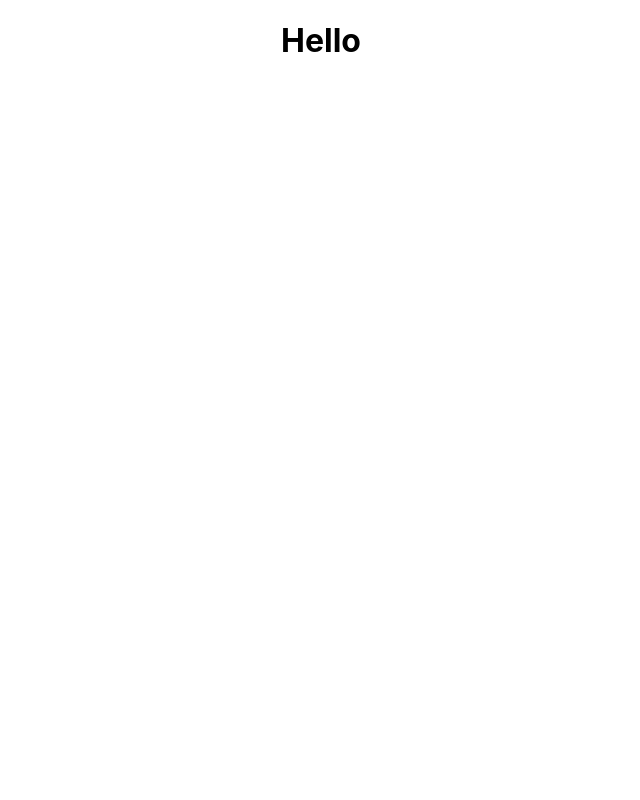
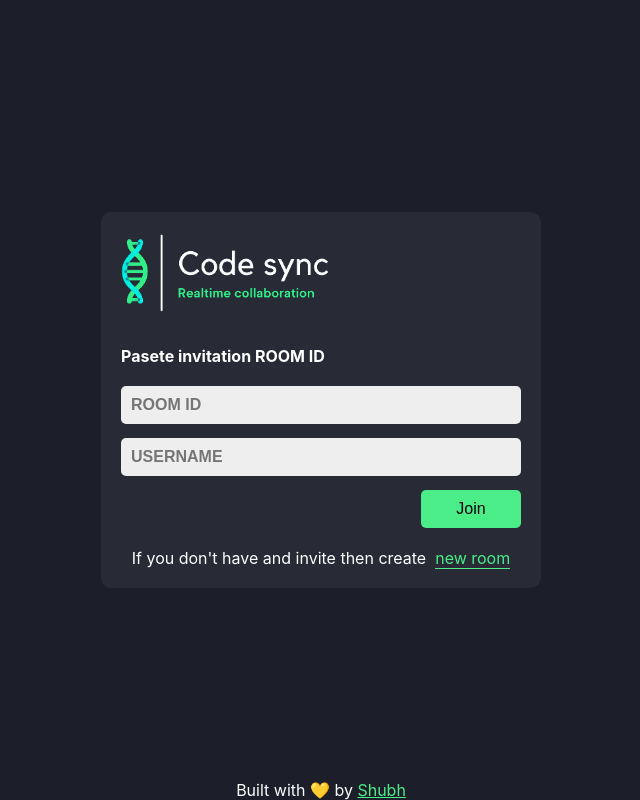
Before and after one commit to MerakiShubh/CodeSync, a React (Create React App) app: page / in a window 1280 px wide. Shown: the whole page, without its empty margins (319-959 px from the left). Built offline with nearby package versions, Linux system fonts and the light colour scheme.

Commit message:
Home page sytling

```diff
--- a/src/App.css
+++ b/src/App.css
@@ -1,38 +1,87 @@
-.App {
-  text-align: center;
+.homePageWrapper {
+  height: 100vh;
+  display: flex;
+  align-items: center;
+  justify-content: center;
+  color: #fff;
 }
 
-.App-logo {
-  height: 40vmin;
-  pointer-events: none;
+.formWrapper {
+  background: #282a36;
+  padding: 20px;
+  border-radius: 10px;
+  width: 400px;
+  max-width: 90%;
 }
 
-@media (prefers-reduced-motion: no-preference) {
-  .App-logo {
-    animation: App-logo-spin infinite 20s linear;
-  }
+footer {
+  position: fixed;
+  bottom: 0;
 }
 
-.App-header {
-  background-color: #282c34;
-  min-height: 100vh;
+footer a {
+  color: #4aee88;
+}
+
+.inputGroup {
   display: flex;
   flex-direction: column;
-  align-items: center;
-  justify-content: center;
-  font-size: calc(10px + 2vmin);
-  color: white;
 }
 
-.App-link {
-  color: #61dafb;
+.mainLabel {
+  margin-bottom: 20px;
+  margin-top: 0;
 }
 
-@keyframes App-logo-spin {
-  from {
-    transform: rotate(0deg);
-  }
-  to {
-    transform: rotate(360deg);
-  }
+.homePageLogo {
+  height: 80px;
+  margin-bottom: 30px;
 }
+
+.inputBox {
+  padding: 10px;
+  border-radius: 5px;
+  outline: none;
+  border: none;
+  margin-bottom: 14px;
+  background: #eee;
+  font-size: 16px;
+  font-weight: bold;
+}
+
+.btn {
+  border: none;
+  padding: 10px;
+  border-radius: 5px;
+  font-size: 16px;
+  cursor: pointer;
+  transition: all 0.3s ease-in-out;
+}
+
+.joinBtn {
+  background: #4aed88;
+  width: 100px;
+  margin-left: auto;
+}
+
+.joinBtn:hover {
+  background: #2b824c;
+}
+
+.createInfo {
+  margin: 0 auto;
+  margin-top: 20px;
+}
+
+.createNewBtn {
+  color: #4aed88;
+  text-decoration: none;
+  border-bottom: 1px solid #4aed88;
+  transition: all 0.3s ease-in-out;
+}
+
+.createNewBtn:hover,
+footer a:hover {
+  color: #368654;
+  border-color: #368654;
+}
--- a/src/App.js
+++ b/src/App.js
@@ -1,11 +1,18 @@
-import logo from "./logo.svg";
 import "./App.css";
+import { BrowserRouter, Routes, Route } from "react-router-dom";
+import Home from "./pages/Home";
+import EditorPage from "./pages/EditorPage";
 
 function App() {
   return (
-    <div className="App">
-      <h1>Hello</h1>
-    </div>
+    <>
+      <BrowserRouter>
+        <Routes>
+          <Route path="/" element={<Home />} />
+          <Route path="/editor/:roomId" element={<EditorPage />} />
+        </Routes>
+      </BrowserRouter>
+    </>
   );
 }
 
--- a/src/index.css
+++ b/src/index.css
@@ -1,13 +1,9 @@
 body {
   margin: 0;
-  font-family: -apple-system, BlinkMacSystemFont, 'Segoe UI', 'Roboto', 'Oxygen',
-    'Ubuntu', 'Cantarell', 'Fira Sans', 'Droid Sans', 'Helvetica Neue',
+  font-family: -apple-system, BlinkMacSystemFont, "Segoe UI", "Roboto", "Oxygen",
+    "Ubuntu", "Cantarell", "Fira Sans", "Droid Sans", "Helvetica Neue",
     sans-serif;
   -webkit-font-smoothing: antialiased;
   -moz-osx-font-smoothing: grayscale;
+  background: #1c1e29;
 }
-
-code {
-  font-family: source-code-pro, Menlo, Monaco, Consolas, 'Courier New',
-    monospace;
-}
--- /dev/null
+++ b/src/pages/EditorPage.js
@@ -0,0 +1,7 @@
+import React from "react";
+
+const EditorPage = () => {
+  return <div>EditorPage</div>;
+};
+
+export default EditorPage;
--- /dev/null
+++ b/src/pages/Home.js
@@ -0,0 +1,47 @@
+import React, { useState } from "react";
+import { v4 as uuidV4 } from "uuid";
+const Home = () => {
+  const [roomId, setRoomId] = useState("");
+  const [username, setUsername] = useState("");
+  const createNewRoom = (e) => {
+    e.preventDefault();
+    const id = uuidV4;
+    setRoomId(id);
+  };
+  return (
+    <div className="homePageWrapper">
+      <div className="formWrapper">
+        <img src="/code-sync.png" alt="" className="homePageLogo" />
+        <h4 className="mainLabel">Pasete invitation ROOM ID</h4>
+        <div className="inputGroup">
+          <input
+            value={roomId}
+            type="text"
+            className="inputBox"
+            placeholder="ROOM ID"
+            onChange={(e) => setRoomId(e.target.value)}
+          />
+          <input
+            value={username}
+            onChange={(e) => setUsername(e.target.value)}
+            type="text"
+            className="inputBox"
+            placeholder="USERNAME"
+          />
+          <button className="btn joinBtn">Join</button>
+          <span className="createInfo">
+            If you don't have and invite then create &nbsp;
+            <a onClick={createNewRoom} href="" className="createNewBtn">
+              new room
+            </a>
+          </span>
+        </div>
+      </div>
+      <footer>
+        Built with 💛&nbsp;by <a href="https://github.com/merakiShubh">Shubh</a>
+      </footer>
+    </div>
+  );
+};
+
+export default Home;
```
Also changed, not shown: public/code-sync.png (added).
